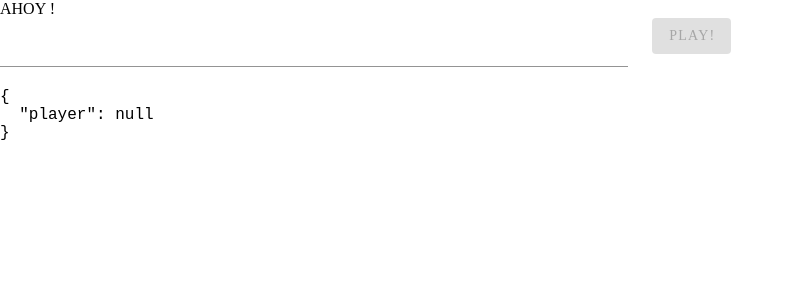
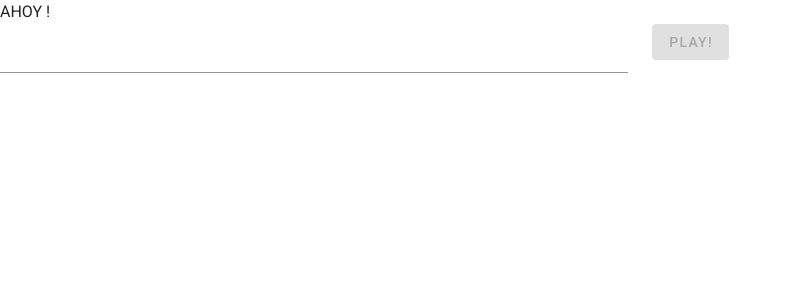
Before and after one commit to florianleux/Ahoy, a Vue app: page /#/ in a window 1280 px wide. Shown: the top 300 px of the page, without its empty margins (0-794 px from the left). Built offline with nearby package versions, Linux system fonts and the light colour scheme.

Commit message:
Ajout coordonnées bateau et thème Vuetify

```diff
--- a/src/App.vue
+++ b/src/App.vue
@@ -1,17 +1,15 @@
 <template>
-  <div id="app">
-    <router-view />
-    <pre>{{ game }}</pre>
-  </div>
+  <v-app>
+    <div id="app">
+      <router-view />
+<!--      <pre>{{ game }}</pre>-->
+    </div>
+  </v-app>
+
 </template>
 
 <script>
 export default {
-  name: "App",
-  data: function() {
-    return {
-      game: this.$game
-    };
-  }
+  name: "App"
 };
 </script>
--- a/src/classes/Boat.js
+++ b/src/classes/Boat.js
@@ -2,7 +2,7 @@ export class Boat {
   id = 0;
   size = 0;
   hp = 0;
-  coord = [];
+  coords = [];
   horizontal = true;
   selected = false;
   disabled = false;
@@ -11,10 +11,6 @@ export class Boat {
     this.id = id;
     this.size = size;
     this.hp = size;
-
-    for (let i = 0; i < size; i++) {
-      this.coord.push([0, 0]);
-    }
   }
 
   select() {
--- a/src/classes/Map.js
+++ b/src/classes/Map.js
@@ -9,8 +9,8 @@ export class Map {
   okClick = false;
 
   constructor() {
-    this.hoverMap = this.resetMap();
-    this.boatMap = this.resetMap();
+    this.hoverMap = this._resetMap();
+    this.boatMap = this._resetMap();
   }
 
   hoverSquare(square, fleet) {
@@ -20,7 +20,7 @@ export class Map {
       return false;
     } else {
       //Reset hover map
-      this.hoverMap = this.resetMap();
+      this.hoverMap = this._resetMap();
       this.okClick = true;
 
       var posX = Number(square.dataset.x) - 1,
@@ -88,6 +88,7 @@ export class Map {
 
         for (let i = min; i <= max; i++) {
           this.boatMap[posY].splice(i, 1, true);
+          selectedBoat.coords.push([i, posY]);
         }
       } else {
         (min = posY - half >= 0 ? posY - half : 0),
@@ -95,18 +96,20 @@ export class Map {
 
         for (let i = min; i <= max; i++) {
           this.boatMap[i].splice(posX, 1, true);
+          selectedBoat.coords.push([posX, i]);
         }
       }
 
       //Unselect the boat and add the boat in the fleet counter
       selectedBoat.unselect();
       selectedBoat.disable();
+      fleet.putBoats++;
       fleet.selectBoat(null);
     }
   }
 
   //Reset function to generate a height*width 2d array
-  resetMap() {
+  _resetMap() {
     var array = [];
 
     for (let i = 0; i < this.height; i++) {
--- a/src/components/Placement/Fleet.vue
+++ b/src/components/Placement/Fleet.vue
@@ -11,6 +11,7 @@
           <div class="name">Bateau n°{{ index + 1 }}</div>
           <div class="size">
             <span v-for="n in boat.size" :key="n">X</span>
+            <div>{{boat.coords}}</div>
           </div>
         </div>
       </v-col>
--- a/src/components/Placement/Map.vue
+++ b/src/components/Placement/Map.vue
@@ -31,7 +31,7 @@ export default {
       game: this.$game,
       fleet: this.$game.player.fleet,
       map: this.$game.player.map,
-      target: null
+      target: null,
     };
   },
   methods: {
--- a/src/components/Start.vue
+++ b/src/components/Start.vue
@@ -10,7 +10,7 @@
         <v-col cols="6">
           <v-btn
             :disabled="!valid"
-            color="success"
+            color="primary"
             class="mr-4"
             @click="newGame"
           >
--- a/src/plugins/vuetify.js
+++ b/src/plugins/vuetify.js
@@ -1,6 +1,22 @@
-import Vue from "vue";
-import Vuetify from "vuetify/lib";
+import Vue from 'vue'
+import Vuetify from 'vuetify/lib'
 
 Vue.use(Vuetify);
 
-export default new Vuetify({});
+const vuetify = new Vuetify({
+    theme: {
+        themes: {
+            light: {
+                    primary: '#1976D2',
+                    secondary: '#424242',
+                    accent: '#82B1FF',
+                    error: '#FF5252',
+                    info: '#2196F3',
+                    success: '#4CAF50',
+                    warning: '#FFC107',
+                }
+            },
+        }
+})
+
+export default vuetify
--- a/src/views/Placement.vue
+++ b/src/views/Placement.vue
@@ -10,6 +10,16 @@
       <v-col cols="4">
         <Fleet></Fleet>
       </v-col>
+    </v-row>
+    <v-row>
+      <v-btn
+              :disabled="fleet.size != fleet.putBoats"
+              color="success"
+              class="mr-4 "
+              @click="startFight"
+      >
+        FIGHT !
+      </v-btn>
     </v-row>
   </div>
 </template>
@@ -26,8 +36,14 @@ export default {
   },
   data: function() {
     return {
-      player: this.$game.player
+      player: this.$game.player,
+      fleet: this.$game.player.fleet
     };
+  },
+  methods: {
+    startFight: function(){
+      console.log("fight started");
+    }
   }
 };
 </script>
```
